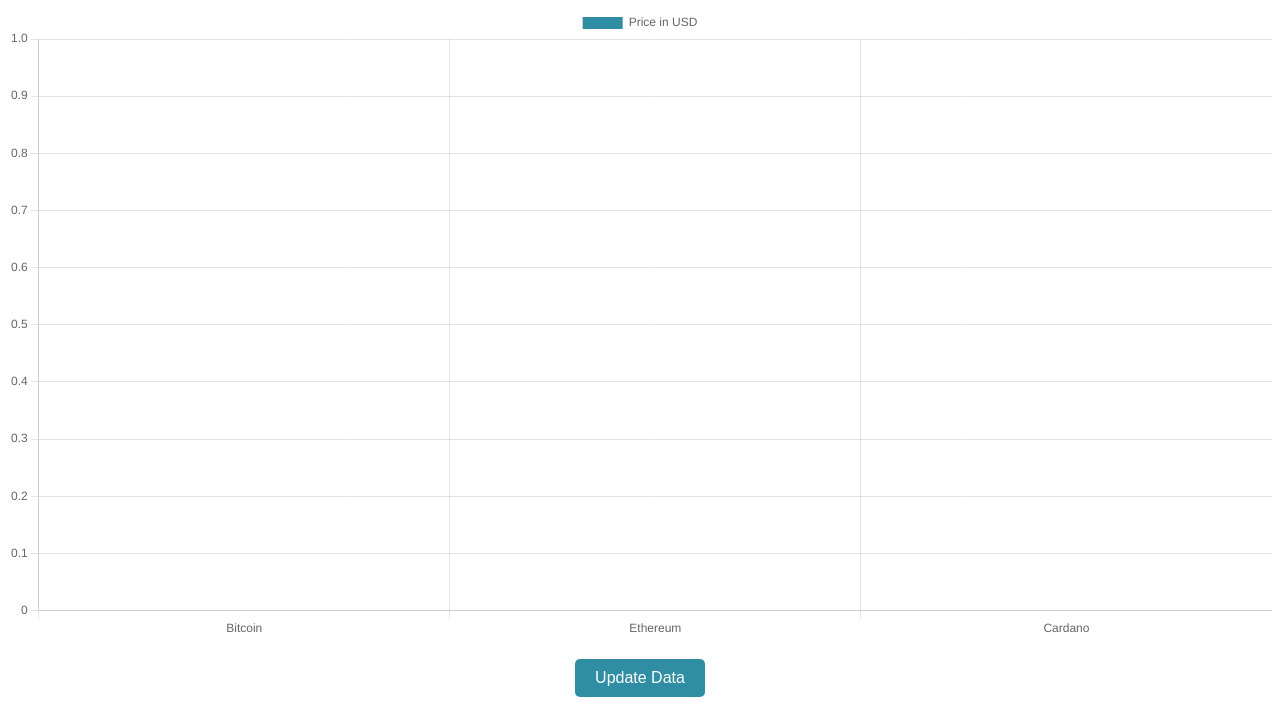
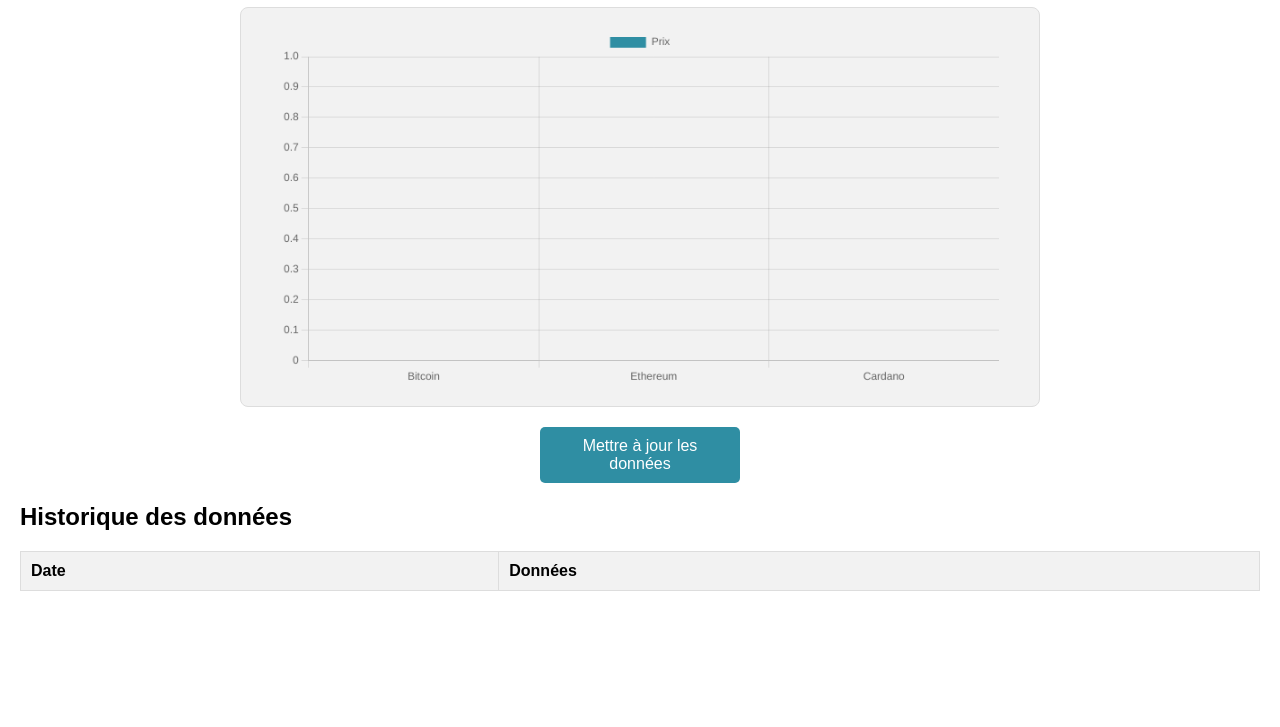
Before and after one commit to CodeCilla/M02-TP2-Chart.js, a website: page index.html in a window 1280 px wide. Shown: the part 73-800 px from the top of the page. Drawn offline with nearby package versions, Linux system fonts and the light colour scheme; no server answers.

Commit message:
feat : history

```diff
--- a/script.js
+++ b/script.js
@@ -5,7 +5,7 @@ const chart = new Chart(ctx, {
     labels: ['Bitcoin', 'Ethereum', 'Cardano'],
     datasets: [
       {
-        label: 'Price in USD',
+        label: 'Prix',
         data: [],
         backgroundColor: '#2f8ea3',
       },
@@ -13,12 +13,31 @@ const chart = new Chart(ctx, {
   },
 });
 
-
-//connect to the API
+// Connect to the API
 const token =
   'a5e69ea677b418dab9c40723d9a9f0103b9737c071fce7ae037cb7bb81abb840';
 const apiUrl = 'https://rest.coincap.io/v3/price/bysymbol/BTC%2CETH%2CADA';
 
+// Function to add data to the history table
+function addToHistoryTable(data) {
+  const historyTable = document.querySelector('.history-table');
+  const newRow = document.createElement('tr');
+  const dateCell = document.createElement('td');
+  const dataCell = document.createElement('td');
+
+  dateCell.textContent = new Date().toLocaleString();
+
+  // Format the data as "Bitcoin: 114788.53, Ethereum: 4139.8, Cardano: 0.669278"
+  const formattedData = data.labels
+    .map((label, index) => `${label}: ${data.datasets[0].data[index]}`)
+    .join(', ');
+  dataCell.textContent = formattedData;
+
+  newRow.appendChild(dateCell);
+  newRow.appendChild(dataCell);
+
+  historyTable.appendChild(newRow);
+}
 
 async function updateChartData() {
   try {
@@ -33,11 +52,14 @@ async function updateChartData() {
 
     console.log(apiData);
 
-
     const prices = Object.values(apiData.data).map((x) => parseFloat(x));
     chart.data.datasets[0].data = prices;
+
     console.log(prices);
     chart.update();
+
+    // Add the updated data to the history table
+    addToHistoryTable(chart.data);
   } catch (err) {
     console.error(err);
   }
@@ -46,7 +68,30 @@ updateChartData();
 
 // Create and add the update button
 const updateButton = document.createElement('button');
-updateButton.textContent = 'Update Data';
+updateButton.textContent = 'Mettre à jour les données';
 updateButton.classList.add('update-button');
 document.getElementById('myChart').after(updateButton);
-updateButton.addEventListener('click', updateChartData);
+
+updateButton.addEventListener('click', async () => {
+  updateButton.textContent = 'Mise à jour...';
+  await updateChartData();
+  setTimeout(() => {
+    updateButton.textContent = 'Mettre à jour les données';
+  }, 1000);
+});
+
+// Create the history table
+const titleHistory = document.createElement('h2');
+titleHistory.textContent = 'Historique des données';
+document.body.appendChild(titleHistory);
+const history = document.createElement('table');
+history.classList.add('history-table');
+const headerRow = document.createElement('tr');
+const headers = ['Date', 'Données'];
+headers.forEach((text) => {
+  const th = document.createElement('th');
+  th.textContent = text;
+  headerRow.appendChild(th);
+});
+history.appendChild(headerRow);
+document.body.appendChild(history);
--- a/style.css
+++ b/style.css
@@ -3,14 +3,52 @@
   --fg: #111111;
   --accent: #2f8ea3;
 }
+body {
+  font-family: Arial, sans-serif;
+  margin: 20px;
+}
+
+canvas {
+  width: 800px;
+  margin: 20px auto;
+  padding: 20px 40px;
+  display: block;
+  background-color: #f2f2f2;
+  border: 1px solid #ddd;
+  border-radius: 8px;
+}
+
 .update-button {
   display: block;
-  margin: 20px auto;
-  padding: 10px 20px;
+  width: 200px;
+  margin: 0 auto;
+  padding: 10px;
+  font-size: 16px;
+  cursor: pointer;
   background-color: var(--accent);
-  color: var(--bg);
+  color: white;
   border: none;
   border-radius: 5px;
-  cursor: pointer;
-  font-size: 16px;
+  transition: background-color 0.3s ease;
 }
+
+.update-button:hover {
+  background-color: #28748c;
+}
+
+.history-table {
+  width: 100%;
+  margin-top: 20px;
+  border-collapse: collapse;
+}
+
+.history-table th,
+.history-table td {
+  padding: 10px;
+  border: 1px solid #ddd;
+  text-align: left;
+}
+
+.history-table th {
+  background-color: #f2f2f2;
+}
```
